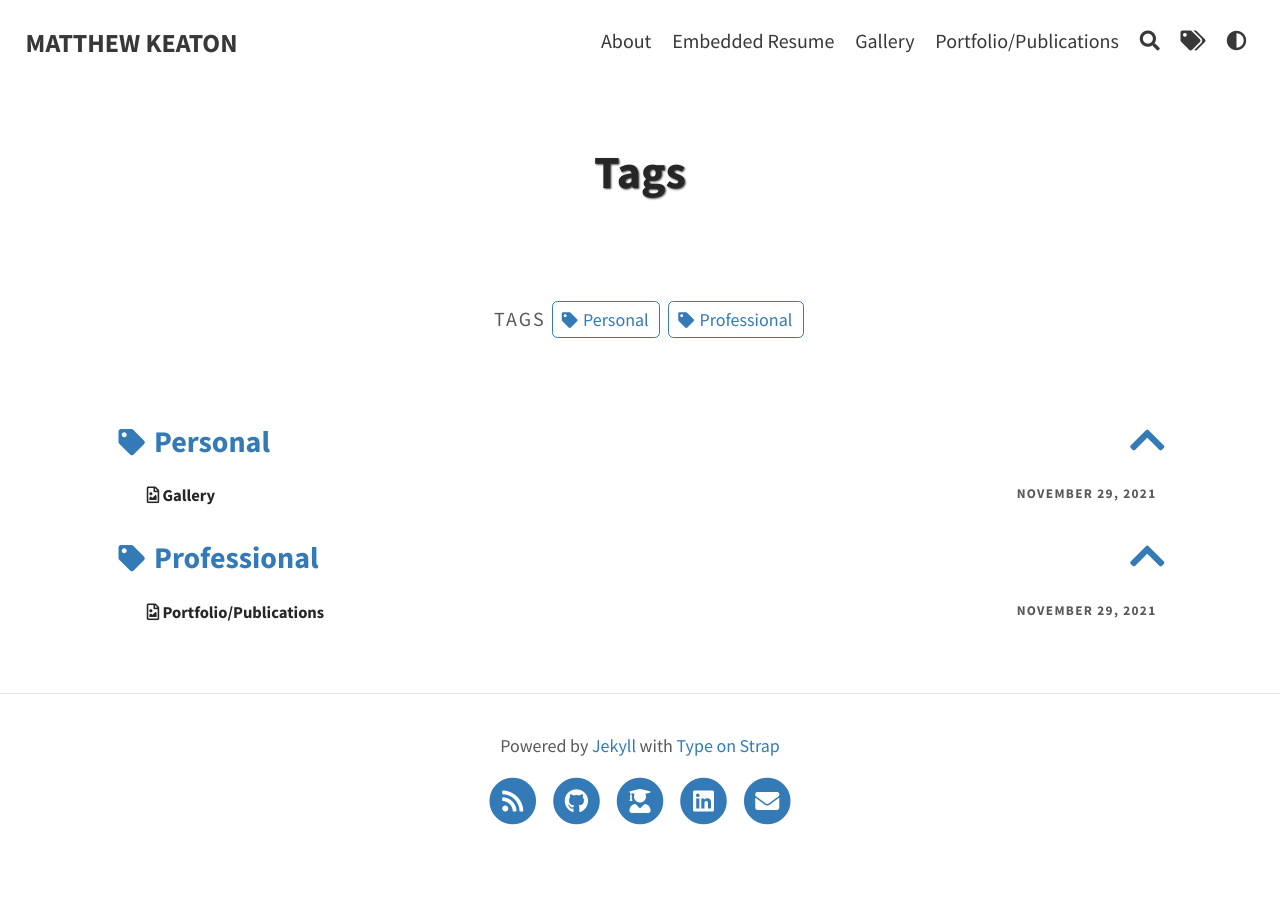
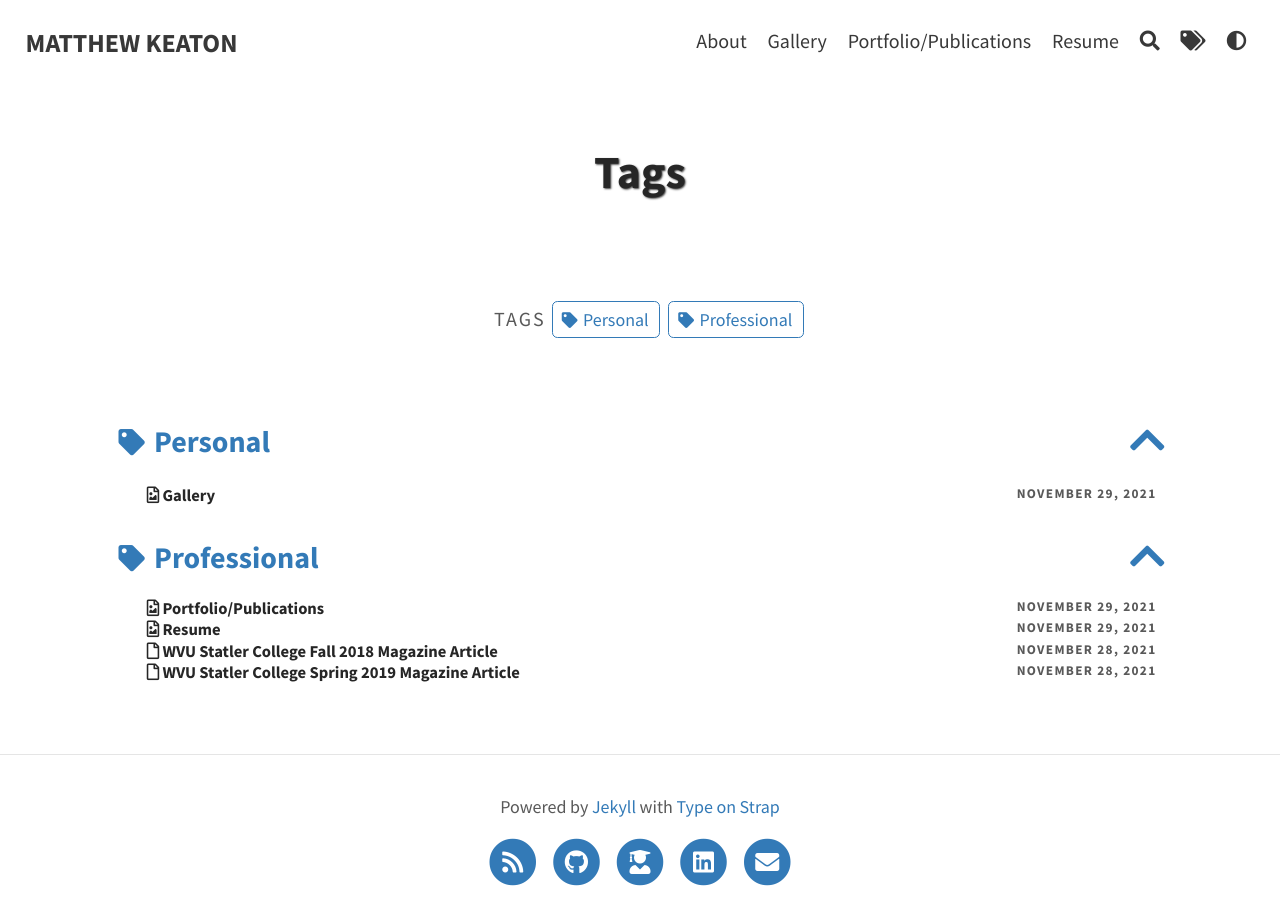
Before and after one commit to mrkeaton1/mrkeaton1.github.io, a Jekyll site: the page built from pages/tags.md, in a window 1280 px wide. Built offline with Jekyll 4.4.1, drawn with Linux system fonts in a browser that asks for light colours; before the commit the page ends 900 px from its top, so only the background shows below that.

Commit message:
First addition of portfolios, bugfix on resume

```diff
--- /dev/null
+++ b/_portfolio/statler_fall_magazine.md
@@ -0,0 +1,10 @@
+---
+layout: post
+title: WVU Statler College Fall 2018 Magazine Article
+feature-img: "assets/img/portfolio/statler_fall_magazine_cut.png"
+img: "assets/img/portfolio/statler_fall_magazine.png"
+date: 28 November 2021
+tags: [Professional]
+---
+
+Featured in the cover story of the WVU Statler College Fall 2018 Magazine Article, titled ["Let's Go... Around the World, Mountaineer Style"](https://issuu.com/wvucemr/docs/engineeringwvfall2018/24).
--- /dev/null
+++ b/_portfolio/statler_spring_magazine.md
@@ -0,0 +1,10 @@
+---
+layout: post
+title: WVU Statler College Spring 2019 Magazine Article
+feature-img: "assets/img/portfolio/statler_spring_magazine_cut.png"
+img: "assets/img/portfolio/statler_spring_magazine.png"
+date: 28 November 2021
+tags: [Professional]
+---
+
+Featured in the cover story of the WVU Statler College Spring 2019 Magazine Article, titled ["Overachievers"](https://issuu.com/wvucemr/docs/engineeringwvspring2019/41).
--- a/pages/embedded_resume.md
+++ b/pages/embedded_resume.md
@@ -1,7 +1,6 @@
 ---
 layout: embedded_blank_page
-title: Embedded Resume
-permalink: /embedded_resume/
+permalink: /hidden/embedded_resume/
 ---
 
 <div style="font-size: xx-large; font-family: Georgia; text-align: center">Matthew Richardson Keaton</div>
```
Also changed, not shown: pages/resume.md (+4 -1 lines), assets/img/portfolio/statler_fall_magazine_cut.png (added), assets/img/portfolio/statler_spring_magazine_cut.png (added), 2 other files.
